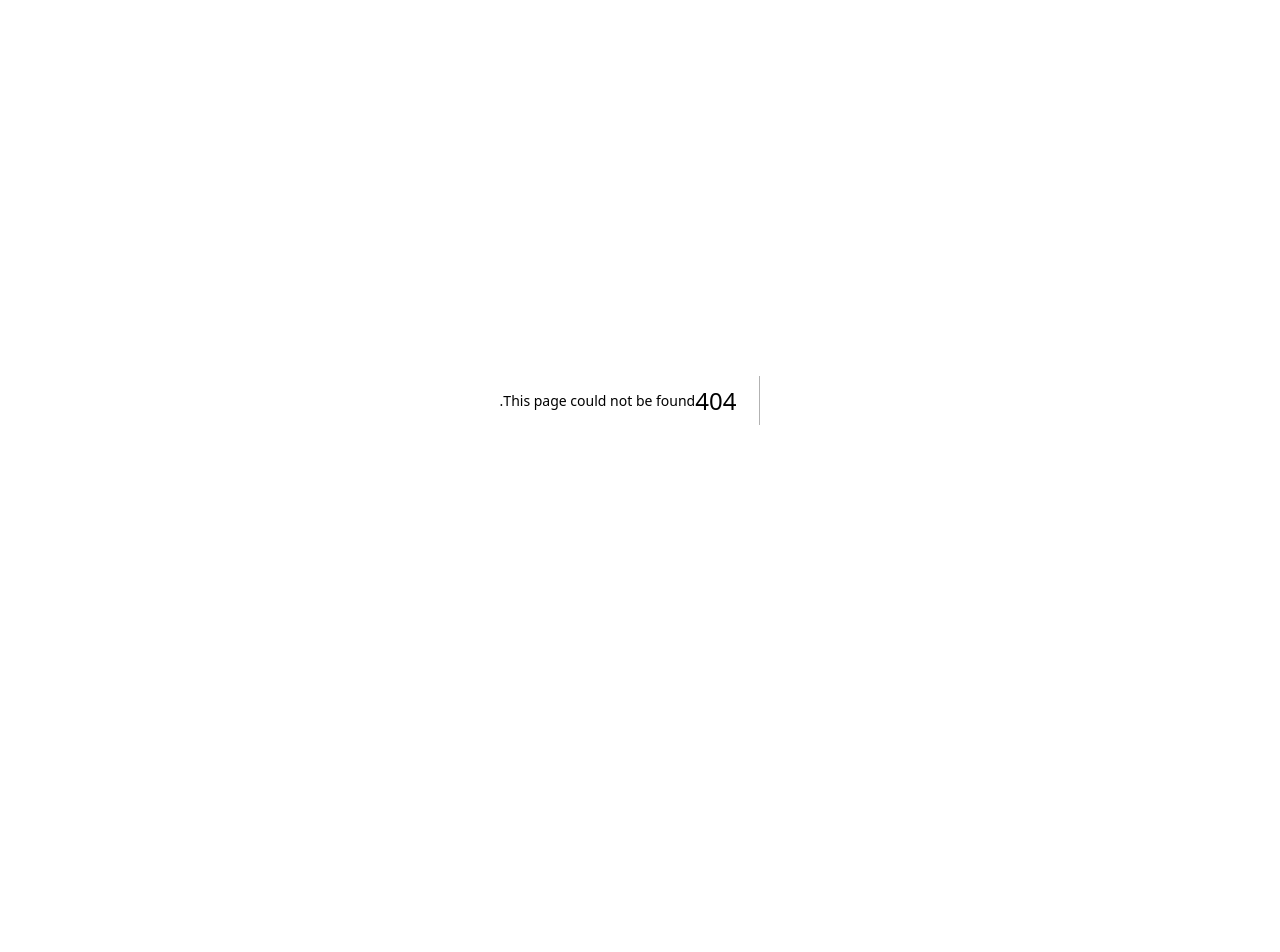
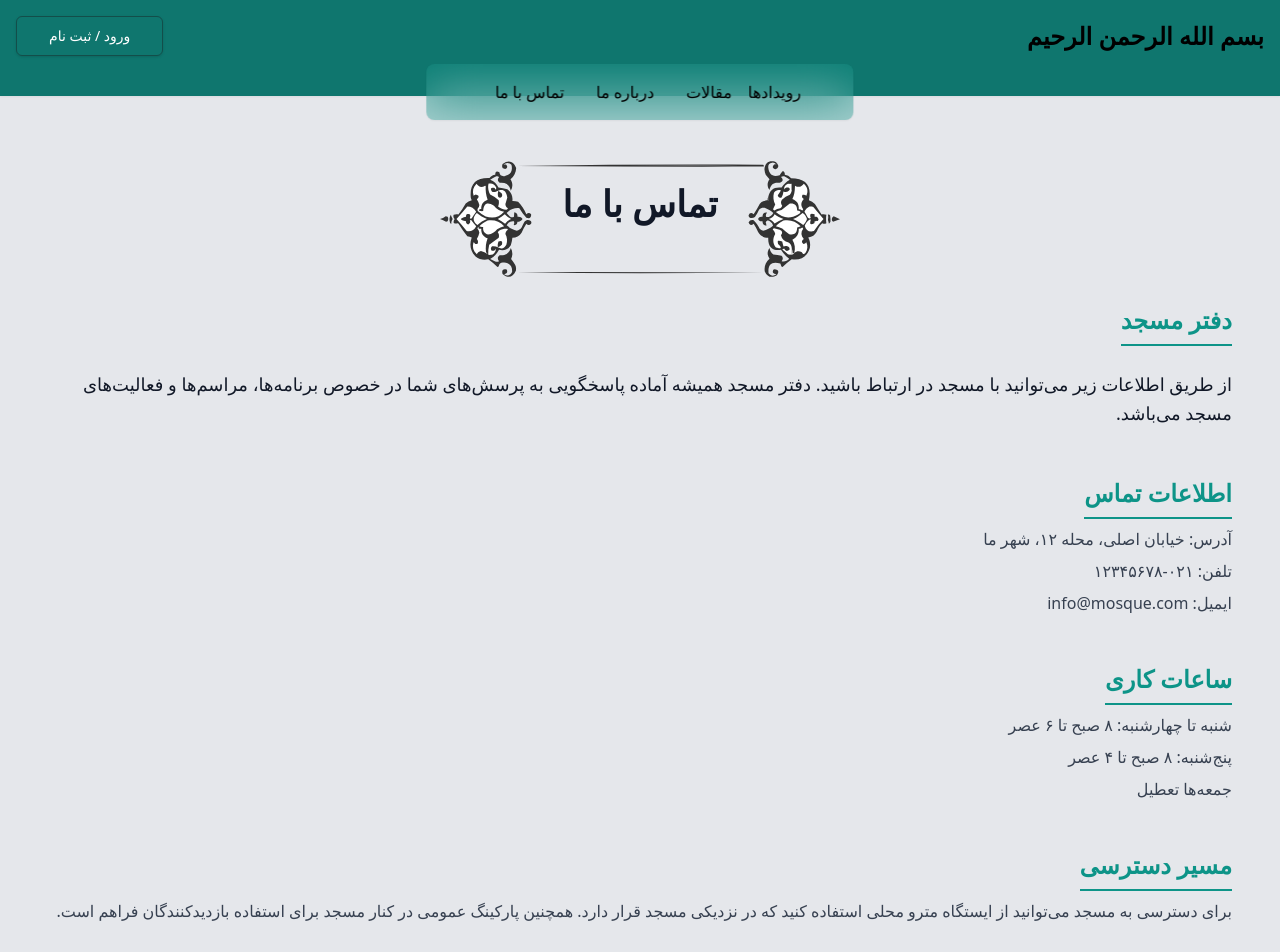
Before and after one commit to GhazalBasalighe/mosque-website, a Next.js app: page /contact in a window 1280 px wide. Before the commit this address had no page. Shown: the top 952 px of the page. Before the commit the page ends 800 px from the top, so only its background shows below. Built offline with nearby package versions, Linux system fonts and the light colour scheme.

Commit message:
feat : add link to main page

```diff
--- /dev/null
+++ b/app/(pages)/contact/page.tsx
@@ -0,0 +1,15 @@
+import ContactUs from "@/app/components/ContactUs/ContactUs";
+import Footer from "@/app/components/layout/Footer/Footer";
+import Header from "@/app/components/layout/Header/Header";
+
+function Home() {
+  return (
+    <>
+      <Header />
+      <ContactUs />
+      <Footer />
+    </>
+  );
+}
+
+export default Home;
--- a/app/(pages)/home/page.tsx
+++ /dev/null
@@ -1,25 +0,0 @@
-import EducationalResources from "@/app/components/layout/EducationalResources/EducationalResources";
-import FAQ from "@/app/components/layout/FAQ/FAQ";
-import Footer from "@/app/components/layout/Footer/Footer";
-import Header from "@/app/components/layout/Header/Header";
-import HeroSection from "@/app/components/layout/HeroSection/HeroSection";
-import NewsSection from "@/app/components/layout/NewsSection/NewsSection";
-import PrayerTimes from "@/app/components/layout/PrayerTimes/PrayerTimes";
-import ReservationSection from "@/app/components/layout/ReservationSection/ReservationSection";
-
-function Home() {
-  return (
-    <>
-      <Header />
-      <HeroSection />
-      <NewsSection />
-      <ReservationSection />
-      <EducationalResources />
-      <PrayerTimes />
-      <FAQ />
-      <Footer />
-    </>
-  );
-}
-
-export default Home;
--- a/app/components/AboutUs/AboutUs.tsx
+++ b/app/components/AboutUs/AboutUs.tsx
@@ -52,7 +52,7 @@ export default function AboutUs() {
           </div>
           {/* Text Content */}
           <div className="flex flex-col gap-6">
-            <h3 className="text-2xl font-semibold text-teal-600">
+            <h3 className="text-2xl max-w-max font-semibold text-teal-600 border-b-2 border-teal-600 pb-2">
               تاریخچه مسجد
             </h3>
             <p className="text-lg leading-relaxed">
@@ -72,7 +72,7 @@ export default function AboutUs() {
 
             {/* Reservation Section */}
             <div className="mt-6">
-              <h3 className="text-2xl font-semibold mb-3 text-teal-600">
+              <h3 className="text-2xl max-w-max font-semibold text-teal-600 border-b-2 border-teal-600 pb-2">
                 رزرو مسجد برای مراسم
               </h3>
               <p className="text-gray-700">
--- /dev/null
+++ b/app/components/ContactUs/ContactUs.tsx
@@ -0,0 +1,80 @@
+"use client";
+
+export default function ContactUs() {
+  const images = [
+    "/images/mosque.jpg",
+    "/images/mosque1.jpg",
+    "/images/mosque2.jpg",
+    "/images/mosque3.jpg",
+  ];
+
+  return (
+    <section className="py-12 bg-gray-200 text-gray-900 border-b-2 border-gray-300">
+      <div className="container mx-auto px-6 lg:px-12  text-right">
+        {/* Section Title */}
+        <div className="text-center mb-20 relative">
+          <h2 className="text-4xl font-bold mt-10">تماس با ما</h2>
+          <img
+            src="/images/frame.svg"
+            alt="Decorative Frame"
+            className="absolute left-1/2 transform -translate-x-1/2"
+            style={{ top: -40, width: "400px", height: "150px" }}
+          />
+        </div>
+
+        {/* Contact Us Content */}
+        <div className="grid grid-cols-1 gap-10 items-center">
+          {/* Text Content */}
+          <div className="flex flex-col gap-6">
+            <h3 className="text-2xl max-w-max font-semibold text-teal-600 border-b-2 border-teal-600 pb-2">
+              دفتر مسجد
+            </h3>
+            <p className="text-lg leading-relaxed">
+              از طریق اطلاعات زیر می‌توانید با مسجد در ارتباط باشید. دفتر
+              مسجد همیشه آماده پاسخگویی به پرسش‌های شما در خصوص برنامه‌ها،
+              مراسم‌ها و فعالیت‌های مسجد می‌باشد.
+            </p>
+
+            {/* Contact Details */}
+            <div className="mt-6">
+              <h3 className="text-2xl max-w-max font-semibold text-teal-600 border-b-2 border-teal-600 pb-2">
+                اطلاعات تماس
+              </h3>
+              <p className="text-gray-700 my-2">
+                آدرس: خیابان اصلی، محله ۱۲، شهر ما
+              </p>
+              <p className="text-gray-700 mb-2">تلفن: ۰۲۱-۱۲۳۴۵۶۷۸</p>
+              <p className="text-gray-700">ایمیل: info@mosque.com</p>
+            </div>
+
+            {/* Office Hours */}
+            <div className="mt-6">
+              <h3 className="text-2xl max-w-max font-semibold text-teal-600 border-b-2 border-teal-600 pb-2">
+                ساعات کاری
+              </h3>
+              <p className="text-gray-700 my-2">
+                شنبه تا چهارشنبه: ۸ صبح تا ۶ عصر
+              </p>
+              <p className="text-gray-700 mb-2">
+                پنج‌شنبه: ۸ صبح تا ۴ عصر
+              </p>
+              <p className="text-gray-700">جمعه‌ها تعطیل</p>
+            </div>
+
+            {/* Directions */}
+            <div className="mt-6">
+              <h3 className="text-2xl max-w-max font-semibold text-teal-600 border-b-2 border-teal-600 pb-2">
+                مسیر دسترسی
+              </h3>
+              <p className="text-gray-700 mt-2">
+                برای دسترسی به مسجد می‌توانید از ایستگاه مترو محلی استفاده
+                کنید که در نزدیکی مسجد قرار دارد. همچنین پارکینگ عمومی در
+                کنار مسجد برای استفاده بازدیدکنندگان فراهم است.
+              </p>
+            </div>
+          </div>
+        </div>
+      </div>
+    </section>
+  );
+}
--- a/app/components/LoginPage/LoginPage.tsx
+++ b/app/components/LoginPage/LoginPage.tsx
@@ -5,6 +5,7 @@ import { Input } from "@/components/ui/input";
 import { Button } from "@/components/ui/button";
 import { Eye, EyeOff } from "lucide-react";
 import axios from "axios";
+import Link from "next/link";
 
 interface IFormInput {
   username: string;
@@ -43,9 +44,11 @@ export default function LoginPage({
 
   return (
     <>
-      <h2 className="text-3xl font-bold text-center text-gray-700">
-        ورود به سایت مسجد
-      </h2>
+      <Link href="/">
+        <h2 className="text-3xl font-bold text-center text-gray-700">
+          ورود به سایت مسجد
+        </h2>
+      </Link>
       <form
         onSubmit={handleSubmit(onSubmit)}
         className="flex flex-col gap-6 mt-6"
--- a/app/components/SignupPage/SignupPage.tsx
+++ b/app/components/SignupPage/SignupPage.tsx
@@ -5,6 +5,7 @@ import { Button } from "@/components/ui/button";
 import axios from "axios";
 import { useState } from "react";
 import { Eye, EyeOff } from "lucide-react";
+import Link from "next/link";
 
 interface IFormInput {
   username: string;
@@ -55,9 +56,11 @@ export default function SignupPage({
 
   return (
     <div className="max-h-screen overflow-y-auto">
-      <h2 className="text-3xl font-bold text-center text-gray-700">
-        ثبت نام در سایت
-      </h2>
+      <Link href="/">
+        <h2 className="text-3xl font-bold text-center text-gray-700">
+          ثبت نام در سایت
+        </h2>
+      </Link>
       <form
         onSubmit={handleSubmit(onSubmit)}
         className="flex flex-col gap-6 mt-6 max-h-screen overflow-y-auto"
--- a/app/components/layout/Header/Header.tsx
+++ b/app/components/layout/Header/Header.tsx
@@ -25,7 +25,11 @@ export default function Header() {
     >
       <div className="container mx-auto">
         <div className="flex justify-between items-center">
-          <div className="text-2xl font-bold">بسم الله الرحمن الرحيم</div>
+          <Link href="/">
+            <div className="text-2xl font-bold">
+              بسم الله الرحمن الرحيم
+            </div>
+          </Link>
           <Link href="/auth">
             <Button variant="outline" size="lg" className="text-white">
               ورود / ثبت نام
--- a/app/page.tsx
+++ b/app/page.tsx
@@ -1,5 +1,25 @@
-"use client";
+import EducationalResources from "@/app/components/layout/EducationalResources/EducationalResources";
+import FAQ from "@/app/components/layout/FAQ/FAQ";
+import Footer from "@/app/components/layout/Footer/Footer";
+import Header from "@/app/components/layout/Header/Header";
+import HeroSection from "@/app/components/layout/HeroSection/HeroSection";
+import NewsSection from "@/app/components/layout/NewsSection/NewsSection";
+import PrayerTimes from "@/app/components/layout/PrayerTimes/PrayerTimes";
+import ReservationSection from "@/app/components/layout/ReservationSection/ReservationSection";
 
-export default function Home() {
-  return <div>salam</div>;
+function Home() {
+  return (
+    <>
+      <Header />
+      <HeroSection />
+      <NewsSection />
+      <ReservationSection />
+      <EducationalResources />
+      <PrayerTimes />
+      <FAQ />
+      <Footer />
+    </>
+  );
 }
+
+export default Home;
```
